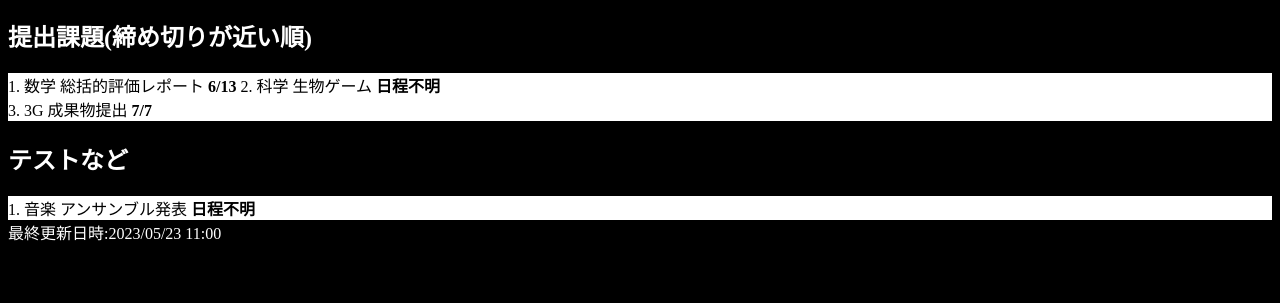
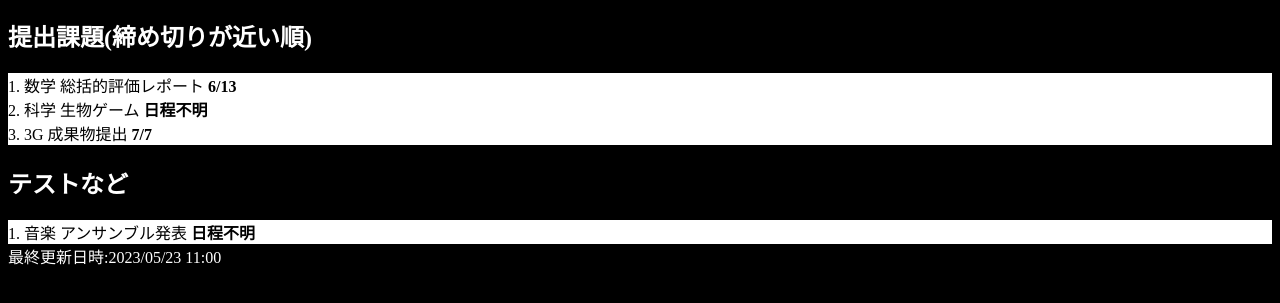
Before and after one commit to scsw0/kadai, a plain HTML site: page index.html in a window 1280 px wide. Shown: the part 57-360 px from the top of the page. Drawn offline with Linux system fonts and the light colour scheme.

Commit message:
Update index.html

```diff
--- a/index.html
+++ b/index.html
@@ -8,7 +8,7 @@
 <h1 style="color: white;">2-Bの課題</h1>
 <h2 style="color: white;">提出課題(締め切りが近い順)</h2>
 <div style="background: white;">
-1. 数学 総括的評価レポート <b>6/13</b>
+1. 数学 総括的評価レポート <b>6/13</b><br>
 2. 科学 生物ゲーム <b>日程不明</b><br>
 3. 3G 成果物提出 <b>7/7</b><br>
 </div>
```
